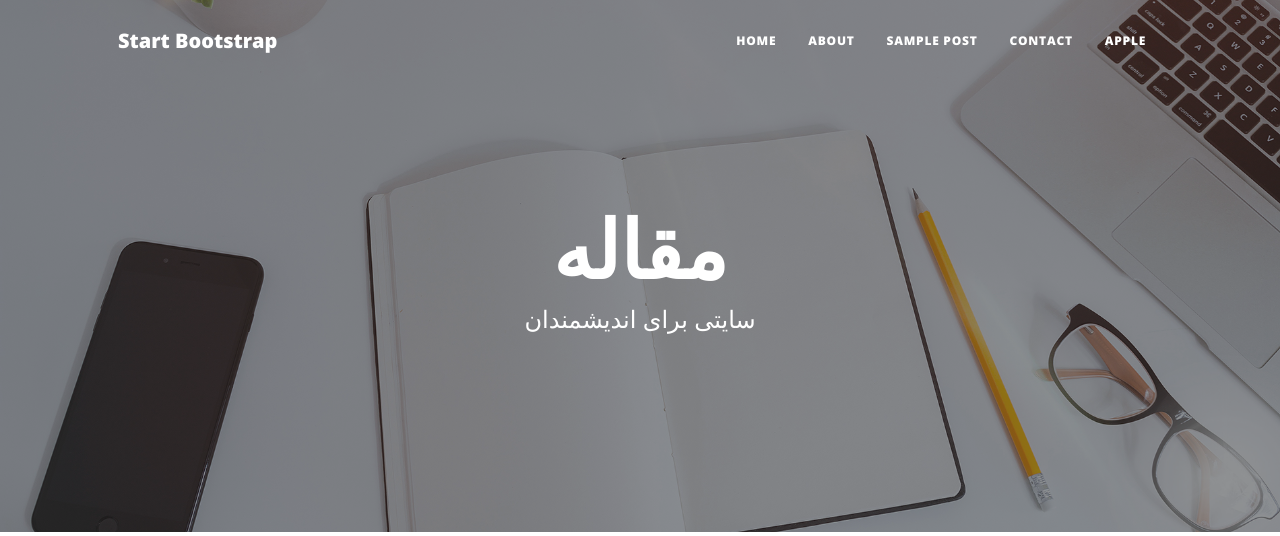
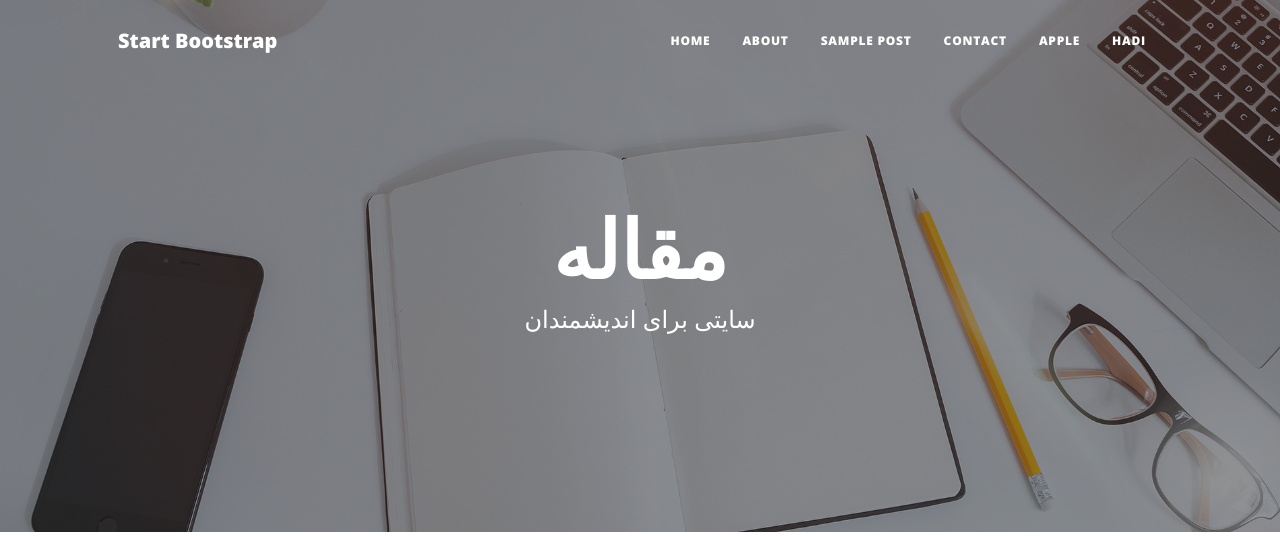
Before and after one commit to Makb84/django-article, a Django app: page / in a window 1280 px wide. Shown: the top 536 px of the page. Run offline with Django 4.2, Linux system fonts and the light colour scheme; data that the repository does not hold is empty; some libraries are stand-ins or nearby versions.

Commit message:
added hadi item to menu

```diff
--- a/blog/templates/blog/base.html
+++ b/blog/templates/blog/base.html
@@ -38,6 +38,7 @@
                         <li class="nav-item"><a class="nav-link px-lg-3 py-3 py-lg-4" href="post.html">Sample Post</a></li>
                         <li class="nav-item"><a class="nav-link px-lg-3 py-3 py-lg-4" href="contact.html">Contact</a></li>
                         <li class="nav-item"><a class="nav-link px-lg-3 py-3 py-lg-4" href="contact.html">Apple</a></li>
+                        <li class="nav-item"><a class="nav-link px-lg-3 py-3 py-lg-4" href="contact.html">Hadi</a></li>
                     </ul>
                 </div>
             </div>
```
